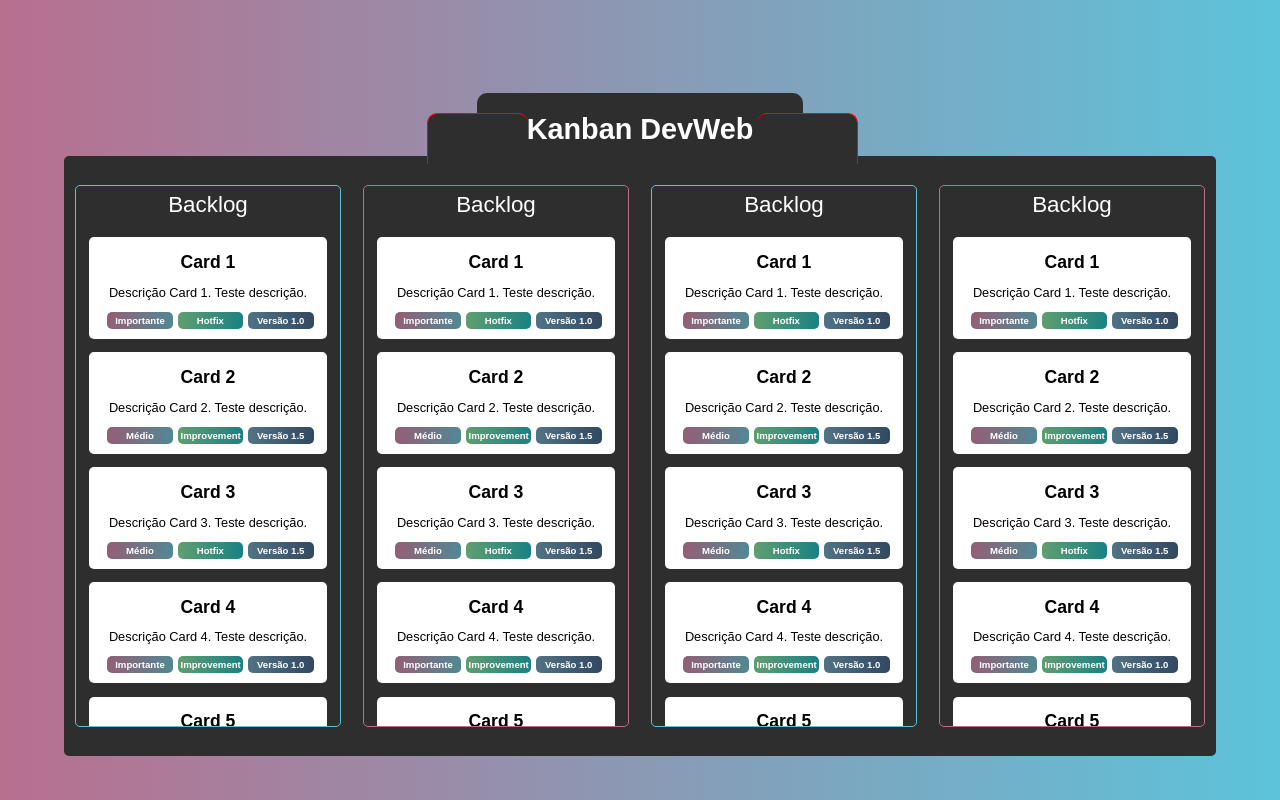
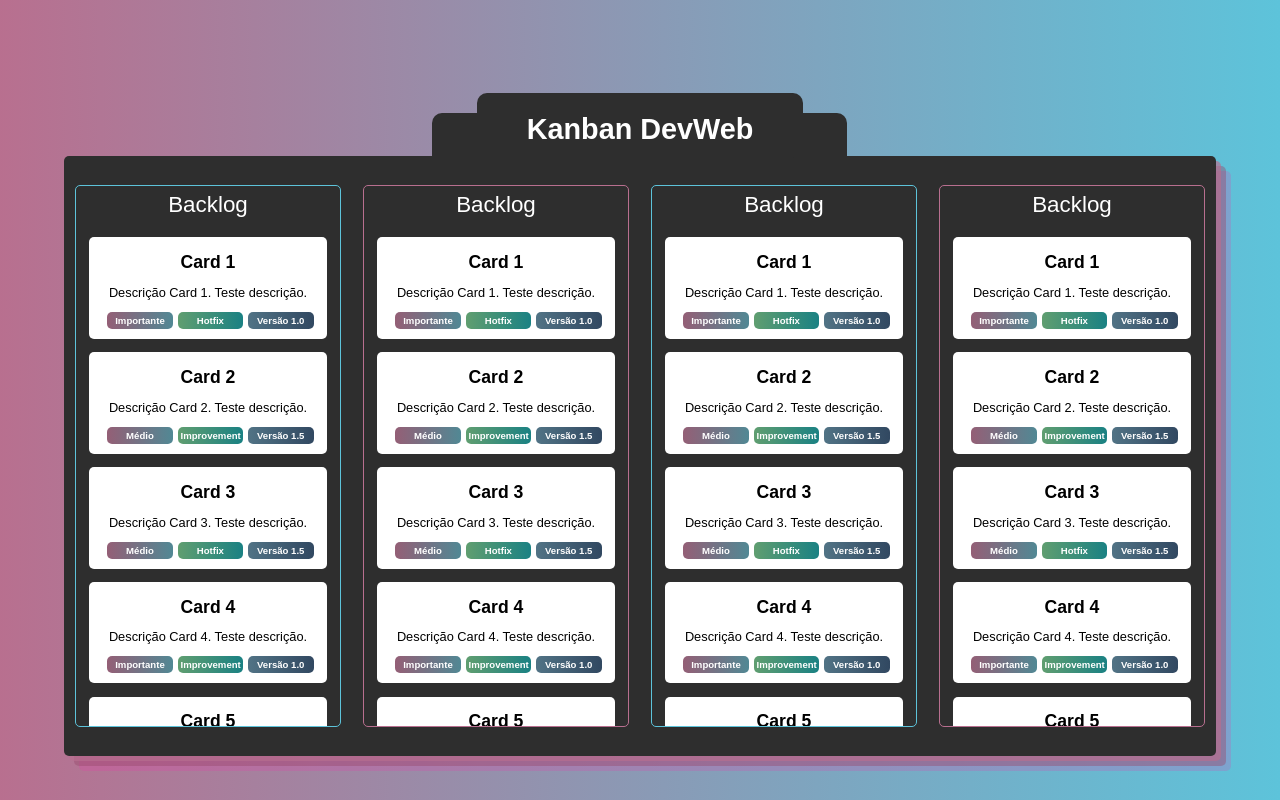
Before and after one commit to gbaierski/desenvolvimentoWeb1, a Vue app in the folder kanbanDevWeb/: page / in a window 1280 px wide. Built offline with nearby package versions, Linux system fonts and the light colour scheme.

Commit message:
Adicionar borda e trocar favicon

```diff
--- a/kanbanDevWeb/index.html
+++ b/kanbanDevWeb/index.html
@@ -2,9 +2,9 @@
 <html lang="en">
   <head>
     <meta charset="UTF-8" />
-    <link rel="icon" href="/favicon.ico" />
+    <link rel="icon" href="/vueKanban.ico" />
     <meta name="viewport" content="width=device-width, initial-scale=1.0" />
-    <title>Vite App</title>
+    <title>Kanban DevWeb</title>
   </head>
   <body>
     <div id="app"></div>
--- a/kanbanDevWeb/src/App.vue
+++ b/kanbanDevWeb/src/App.vue
@@ -38,24 +38,22 @@ h1 {
 }
 
 .bordaTitulo {
-    width: 80px;
+    width: 30px;
     height: 50px;
     position: absolute;
     background-color:rgb(46, 46, 46);
-    border-radius: 10px 10px 0 0;
-    border-top: solid 1px red;
 }
 
 #bordaEsq {
-    transform: translateX(-100px);
+    transform: translateX(-95px);
     padding-right: 20px;
-    border-left: solid 1px red;
+    border-radius: 10px 0px 0 0;
 }
 
 #bordaDir {
-    transform: translateX(+230px);
+    transform: translateX(+270px);
     padding-left: 20px;
-    border-right: solid 1px red;
+    border-radius: 0px 10px 0 0;
 }
 
 #kanbanContainer {
@@ -75,6 +73,7 @@ h1 {
     align-items: center;
     justify-content: space-around;
     border-radius: 5px;
+    box-shadow: rgba(184, 111, 143, 0.67) 5px 5px, rgba(152, 73, 107, 0.431) 10px 10px, rgba(240, 46, 170, 0.2) 15px 15px;
 }
 
 .cardsContainer {
```
Also changed, not shown: 1 other file (tests, documents, lock files or other folders).
